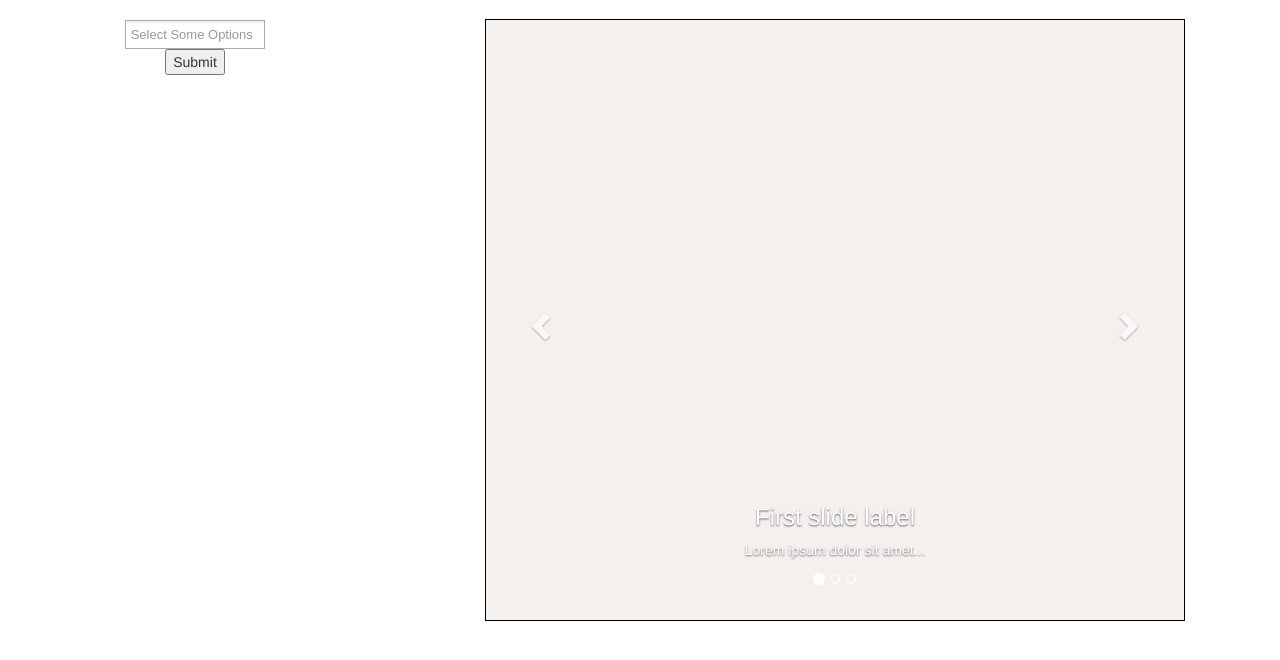
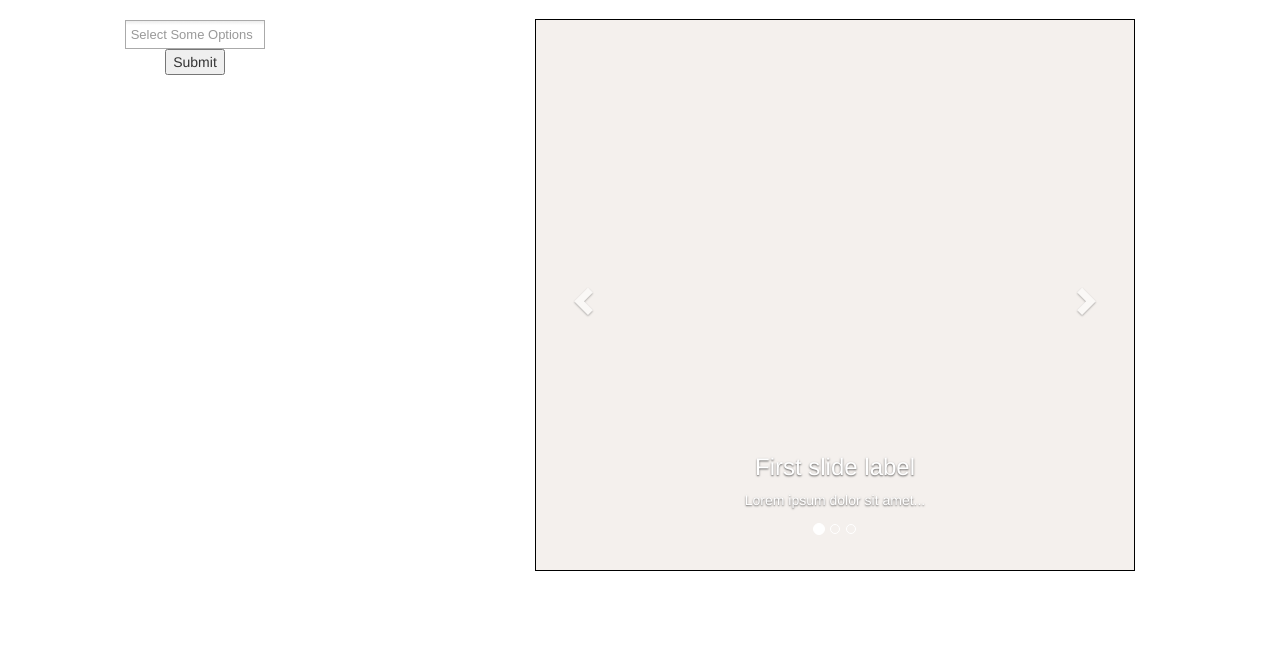
Before and after one commit to maxmfernan/TCC, a Django app: template Codes/project_site/templates/index.html in a window 1280 px wide. Shown: the part 51-711 px from the top of the page. Run offline with Django 3.2, Linux system fonts and the light colour scheme; the template is opened without the code that fills it, so the values that code supplies are empty; some libraries are stand-ins or nearby versions.

Commit message:
Funcional

```diff
--- a/Codes/docs/todo.txt
+++ b/Codes/docs/todo.txt
@@ -46,3 +46,6 @@ Insert a upload button to load a csv file on sqlite database.
 
 13.
 Make a option to select a scope for the queries. For instance, all universities, specific university.
+
+14.
+Select only the fields that can return a proper output.
--- a/Codes/project_site/output_divs.txt
+++ b/Codes/project_site/output_divs.txt
@@ -1 +1 @@
-<div id="2b5fbe55-f419-422e-a942-2dccdc6d9560" style="height: 100%; width: 100%;" class="plotly-graph-div"></div><script type="text/javascript">window.PLOTLYENV=window.PLOTLYENV || {};window.PLOTLYENV.BASE_URL="https://plot.ly";Plotly.newPlot("2b5fbe55-f419-422e-a942-2dccdc6d9560", [{"labels": ["N\u00e3o IN_SEXO_ALUNO", "Sim IN_SEXO_ALUNO", "Sem informa\u00e7\u00e3o"], "type": "pie", "values": [8407, 7817, 0]}], {}, {"showLink": true, "linkText": "Export to plot.ly"})</script>
+<div id="7bac8b99-de44-4a11-89cd-b483292b0a26" style="height: 100%; width: 100%;" class="plotly-graph-div"></div><script type="text/javascript">window.PLOTLYENV=window.PLOTLYENV || {};window.PLOTLYENV.BASE_URL="https://plot.ly";Plotly.newPlot("7bac8b99-de44-4a11-89cd-b483292b0a26", [{"labels": ["N\u00e3o IN_SEXO_ALUNO", "Sim IN_SEXO_ALUNO", "Sem informa\u00e7\u00e3o"], "type": "pie", "values": [8407, 7817, 0]}], {}, {"showLink": true, "linkText": "Export to plot.ly"})</script>
--- a/Codes/project_site/templates/index.html
+++ b/Codes/project_site/templates/index.html
@@ -36,21 +36,21 @@
         .carousel{
             background: #f4f0ed;
 
-            max-width: 700px;
-            max-height: 700px;
+            max-width: 600px;
+            max-height: 600px;
             margin: 0 auto;
             border: 1px solid #000
 
         }
         .carousel .item{
             /* Prevent carousel from being distorted if for some reason image doesn't load */
-            min-width: 600px;
-            min-height: 600px;
+            min-width: 550px;
+            min-height: 550px;
 
         }
         .carousel .item div.plotly-graph-div{
-            width: 600px !important;
-            height: 600px !important;
+            width: 550px !important;
+            height: 550px !important;
             margin: 0 auto;
         }
         .carousel-control.left, .carousel-control.right {
--- a/Codes/project_site/templates/sql.html
+++ b/Codes/project_site/templates/sql.html
@@ -92,7 +92,7 @@
 
             <div class="col-md-12 text-center">
                 <form action="" method="POST">
-                    <input type="textarea" name="sql_query">
+                    <textarea rows="5" cols="50" name="sql_query"> </textarea>
                     <input type="submit" name="Enviar">
                 </form>
 
```
